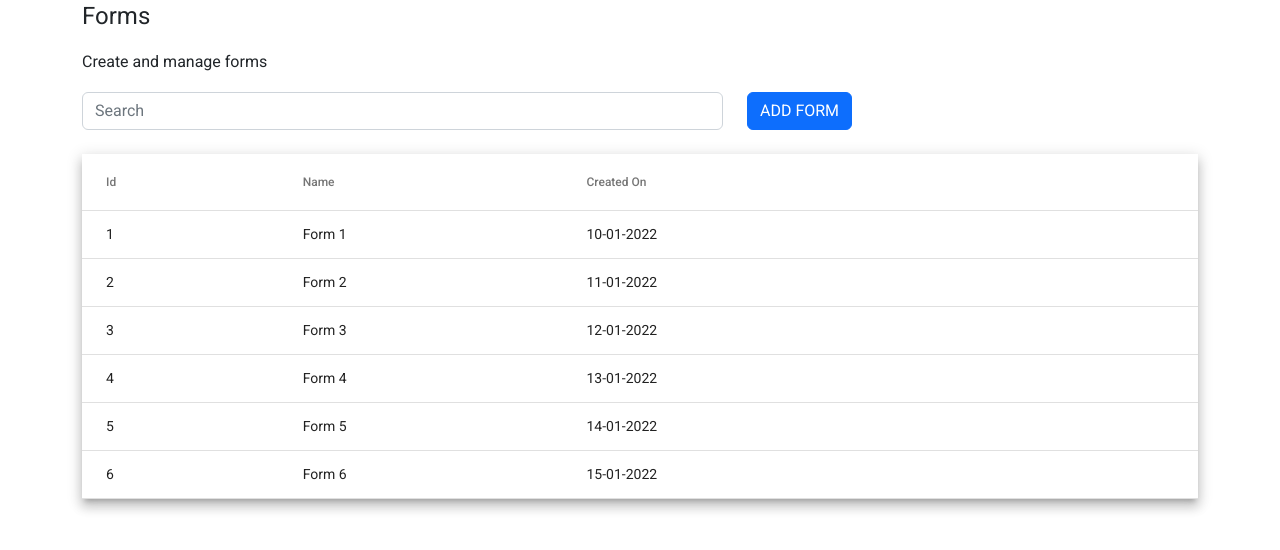
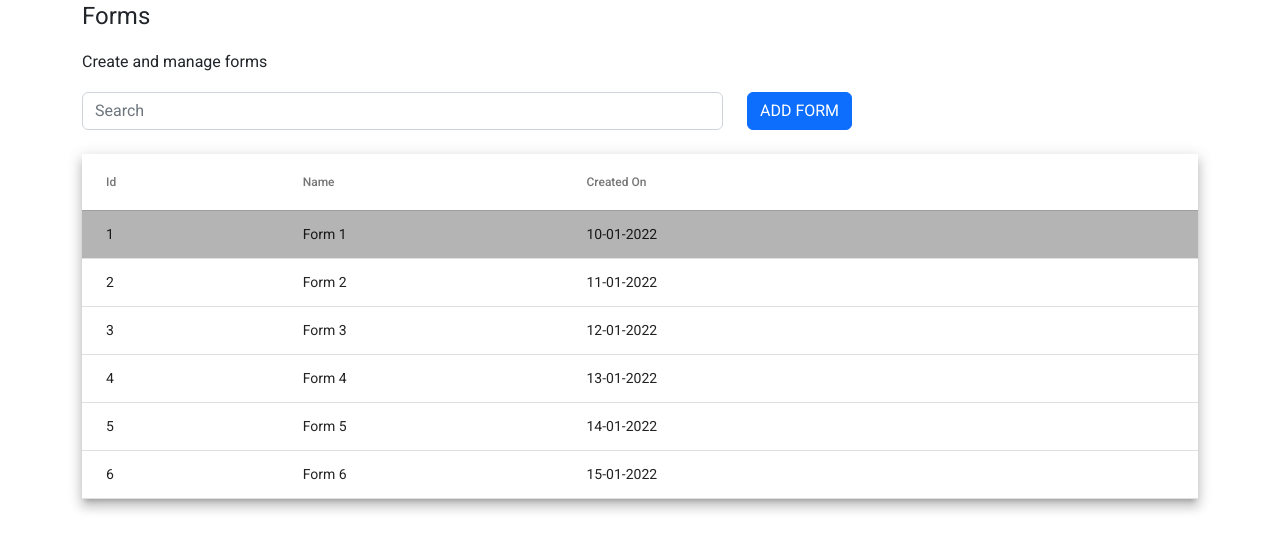
Before and after one commit to Mohibur-CoU-ICT/QuestionBuilder, an Angular app: page /question-builder in a window 1280 px wide. In both pictures the pointer is over the element 640 px from the left and 234 px from the top of the page. Shown: the top 550 px of the page. Built offline with nearby package versions, Linux system fonts and the light colour scheme.

Commit message:
mat-row hover added

```diff
--- a/src/app/question-builder/question-builder.component.css
+++ b/src/app/question-builder/question-builder.component.css
@@ -34,3 +34,8 @@ table {
 .example-full-width {
   width: 100%;
 }
+
+tr.mat-row:hover {
+  cursor: pointer;
+  background: #b4b4b4;
+}
```
